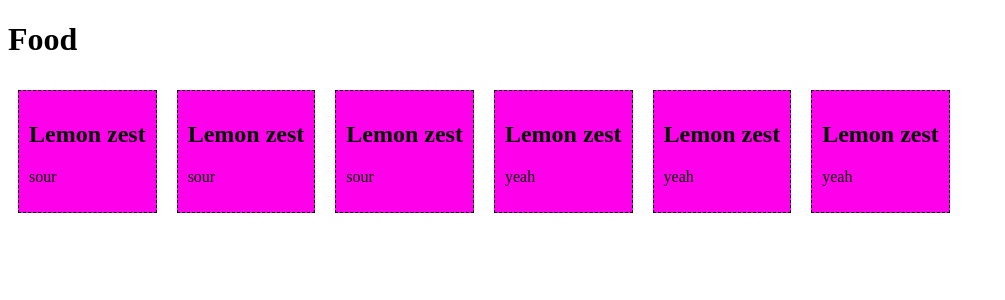
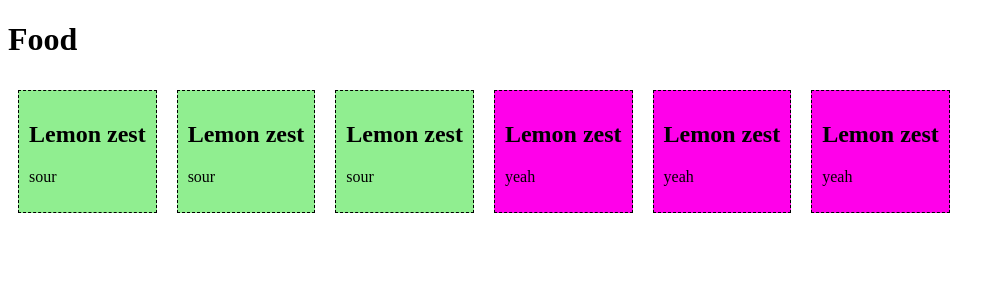
Before and after one commit to justhrio/webprog-sf241-vuejs, a Vue app in the folder firstsfc/: page / in a window 1280 px wide. Shown: the top 300 px of the page, without its empty margins (0-1005 px from the left). Built offline with nearby package versions, Linux system fonts and the light colour scheme.

Commit message:
differentiate colors of the 2

```diff
--- a/firstsfc/src/App.vue
+++ b/firstsfc/src/App.vue
@@ -2,12 +2,13 @@ App.vue
 
 <template>
   <h1>Food</h1>
-  <food-item/>
-  <food-item/>
-  <food-item/>
-  <food-item2/>
-  <food-item2/>
-  <food-item2/>
+  <food-item class="green"/>
+  <food-item class="green"/>
+  <food-item class="green"/>
+
+  <food-item2 class="pink"/>
+  <food-item2 class="pink"/>
+  <food-item2 class="pink"/>
 </template>
 
 <script></script>
@@ -21,16 +22,14 @@ App.vue
     display: inline-block;
     margin: 10px;
     padding: 10px;
+ }
+
+ /* Specific colors */
+  .green {
     background-color: lightgreen;
   }
-</style>
 
-<style>
- #app > div {
-    border: dashed black 1px;
-    display: inline-block;
-    margin: 10px;
-    padding: 10px;
+  .pink {
     background-color: rgb(255, 0, 234);
   }
 </style>
```
